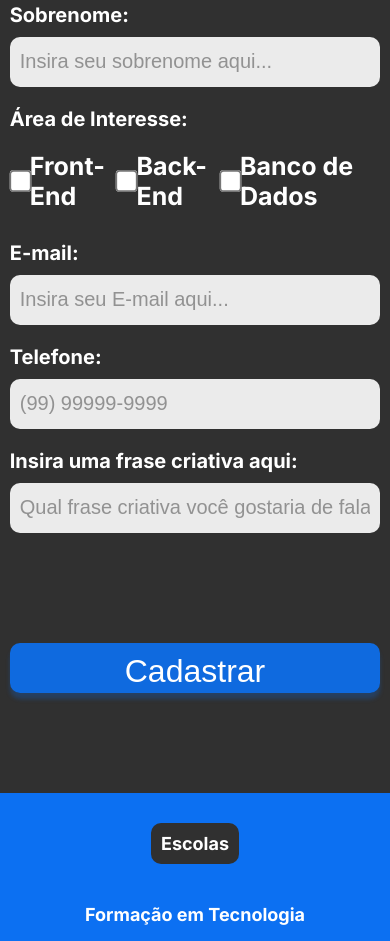
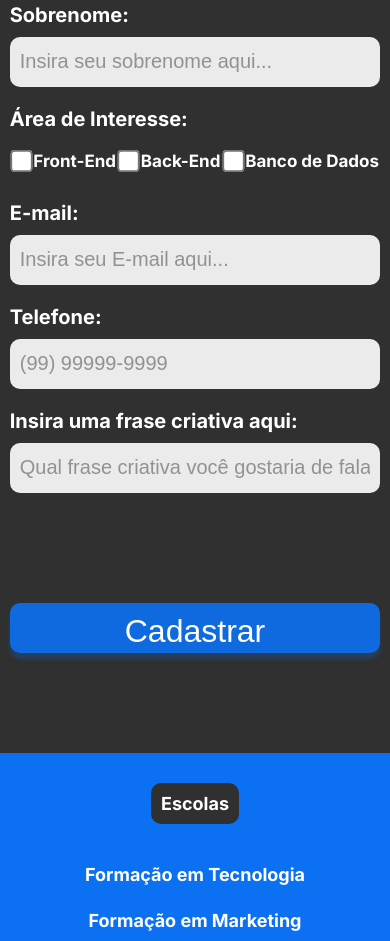
Before and after one commit to karinaribeiro2/prototipo-bootcamp-dnc, a plain HTML site: page index.html in a window 390 px wide. Shown: the part 1067-2008 px from the top of the page. Drawn offline with Linux system fonts and the light colour scheme.

Commit message:
Changing checkbox in Media Query

```diff
--- a/style.css
+++ b/style.css
@@ -256,7 +256,7 @@
     width: 95%;
     font-size: 20px;
   }
-  .checkboxItems {
+  .checkboxItems label {
     font-size: 17px;
   }
   /*footer*/
```
